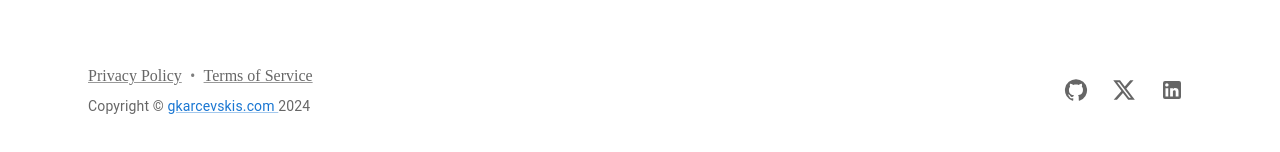
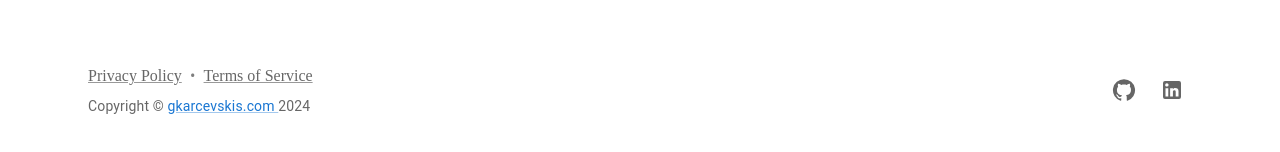
Before and after one commit to girts521/selectDevice, a Next.js app: page /tos in a window 1280 px wide. Shown: the part 1119-1271 px from the top of the page. Built offline with nearby package versions, Linux system fonts and the light colour scheme.

Commit message:
add tos and privacy links + add default to use case

```diff
--- a/components/Footer/index.js
+++ b/components/Footer/index.js
@@ -50,13 +50,13 @@ export default function Footer() {
         }}
       >
         <div>
-          <Link color="text.secondary" href="#">
+          <Link color="text.secondary" href="/privacy">
             Privacy Policy
           </Link>
           <Typography display="inline" sx={{ mx: 0.5, opacity: 0.5 }}>
             &nbsp;•&nbsp;
           </Typography>
-          <Link color="text.secondary" href="#">
+          <Link color="text.secondary" href="/tos">
             Terms of Service
           </Link>
           <Copyright />
@@ -72,7 +72,7 @@ export default function Footer() {
         >
           <IconButton
             color="inherit"
-            href="https://github.com/mui"
+            href="https://github.com/girts521/selectDevice"
             aria-label="GitHub"
             sx={{ alignSelf: 'center' }}
           >
@@ -80,15 +80,7 @@ export default function Footer() {
           </IconButton>
           <IconButton
             color="inherit"
-            href="https://twitter.com/MaterialUI"
-            aria-label="X"
-            sx={{ alignSelf: 'center' }}
-          >
-            <TwitterIcon />
-          </IconButton>
-          <IconButton
-            color="inherit"
-            href="https://www.linkedin.com/company/mui/"
+            href="www.linkedin.com/in/girts-karcevskis-79302890"
             aria-label="LinkedIn"
             sx={{ alignSelf: 'center' }}
           >
--- a/components/Hero/index.js
+++ b/components/Hero/index.js
@@ -84,7 +84,7 @@ export default function Hero() {
           </Stack>
           <Typography variant="caption" textAlign="center" sx={{ opacity: 0.8 }}>
             By clicking &quot;Start now&quot; you agree to our&nbsp;
-            <Link href="#" color="primary">
+            <Link href="/tos" color="primary">
               Terms & Conditions
             </Link>
             .
--- a/components/Stepper/index.js
+++ b/components/Stepper/index.js
@@ -29,7 +29,7 @@ export default function HorizontalLinearStepper() {
   const [activeStep, setActiveStep] = React.useState(0);
   const [skipped, setSkipped] = React.useState(new Set());
   const [budget, setBudget] = React.useState(0);
-  const [useCase, setUseCase] = React.useState([]);
+  const [useCase, setUseCase] = React.useState(["basic"]);
   const [portability, setPortability] = React.useState(0);
   const [os, setOS] = React.useState(null);
   const [params, setParams] = React.useState(null);
@@ -306,6 +306,7 @@ export default function HorizontalLinearStepper() {
                         <Checkbox
                           onChange={useCaseOnChangeHandler}
                           value={"basic"}
+                          checked
                         />
                       }
                       label="General web browsing, videos."
```
